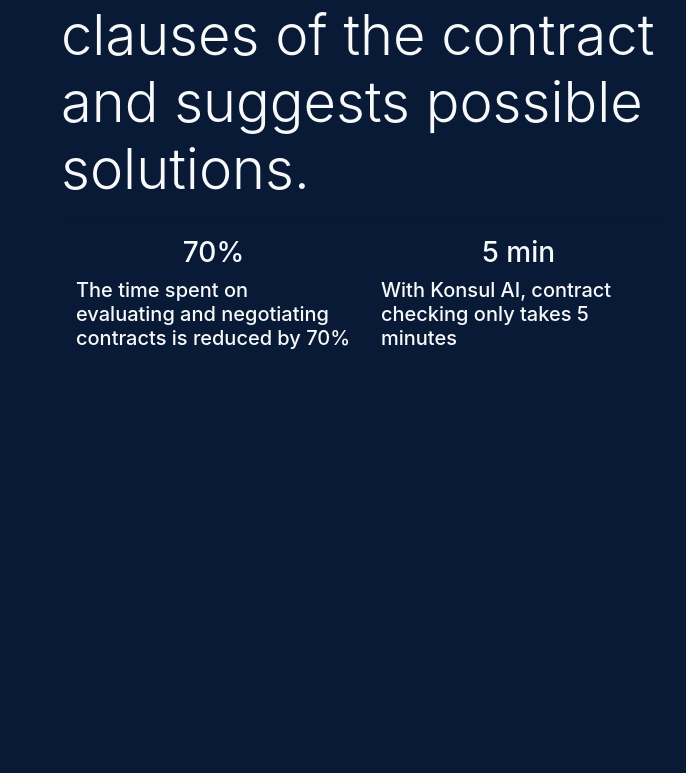
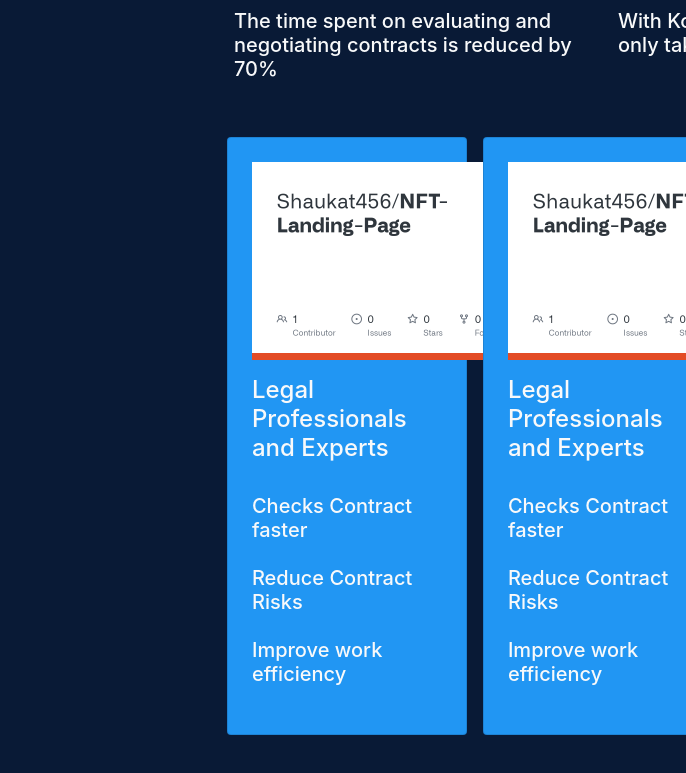
Before and after one commit to Shaukat456/Web-User-Interface, a React (Create React App) app: page / in a window 1280 px wide. Shown: the part 3119-3892 px from the top of the page, without its empty margins (594-1280 px from the left). Before the commit the page ends 3573 px from the top, so only its background shows below. Built offline with nearby package versions, Linux system fonts and the light colour scheme.

Commit message:
Card section done

```diff
--- /dev/null
+++ b/src/Components/Cards.jsx
@@ -0,0 +1,31 @@
+function Cards(props) {
+    return (  <>
+            <div className="d-flex flex-column mx-2 p-4 card">
+                    <figure>
+                        <img src={props.img} alt="img" />
+
+                    </figure>
+                        <h4>{props.h}</h4>
+                        <span>
+                          <span>
+                              {/* check here */}
+                                <h5 className="my-4"> {props.checks1} </h5>
+                              </span>
+                          <span>
+                                {/* check here */}
+                                <h5 className="my-4"> {props.checks2} </h5>
+                              </span>
+                          <span>
+                                {/* check here */}
+                                <h5 className="my-4"> {props.checks3} </h5>
+                              </span>
+
+
+                            </span>
+            </div>
+
+
+    </>);
+}
+
+export default Cards;
--- a/src/Components/KonsulAi.jsx
+++ b/src/Components/KonsulAi.jsx
@@ -1,3 +1,5 @@
+import Cards from "./Cards";
+
 function KonsulAi() {
     return (  <>
 
@@ -9,9 +11,9 @@ function KonsulAi() {
 
 
             </div>
-            <div className="row-cols-2 d-flex text-light py-5 ">
+            <div className="row-cols-2 d-flex text-light my-5 ">
 
-            <div className="col-6 py-5">
+            <div className="col-6 my-5">
            <h1>DESIGN</h1>
 
 
@@ -50,6 +52,27 @@ Thus a legal professional does not need to waste time doing routine contract che
                 </div>
 
 
+                <div className="cardds row-auto d-flex my-5  ">
+                    {/* <div className="col"> */}
+
+
+                <Cards img='s.PNG' h='Legal Professionals and Experts' checks1='Checks Contract faster'  checks2='Reduce Contract Risks' checks3='Improve work efficiency ' />
+
+
+
+                <Cards img='s.PNG' h='Legal Professionals and Experts' checks1='Checks Contract faster'  checks2='Reduce Contract Risks' checks3='Improve work efficiency ' />
+
+                <Cards img='s.PNG' h='Legal Professionals and Experts' checks1='Checks Contract faster'  checks2='Reduce Contract Risks' checks3='Improve work efficiency ' />
+
+
+                    {/* </div> */}
+
+
+
+
+
+
+                </div>
             </div>
 
             </div>
--- a/src/index.css
+++ b/src/index.css
@@ -101,3 +101,13 @@ body{
    color: rgba(0, 0, 0, 0.5);
 
   }
+  .card{
+    background-color: #2196F3;
+  }
+
+  .cardds{
+    overflow-x: scroll;
+    /* width: 100vw; */
+    scrollbar-width: none;
+    -ms-overflow-style: none;
+  }
```
Also changed, not shown: public/s.PNG (added), src/Components/Contact.jsx (added), src/Components/Footer.jsx (added), src/Components/Team.jsx (added).
